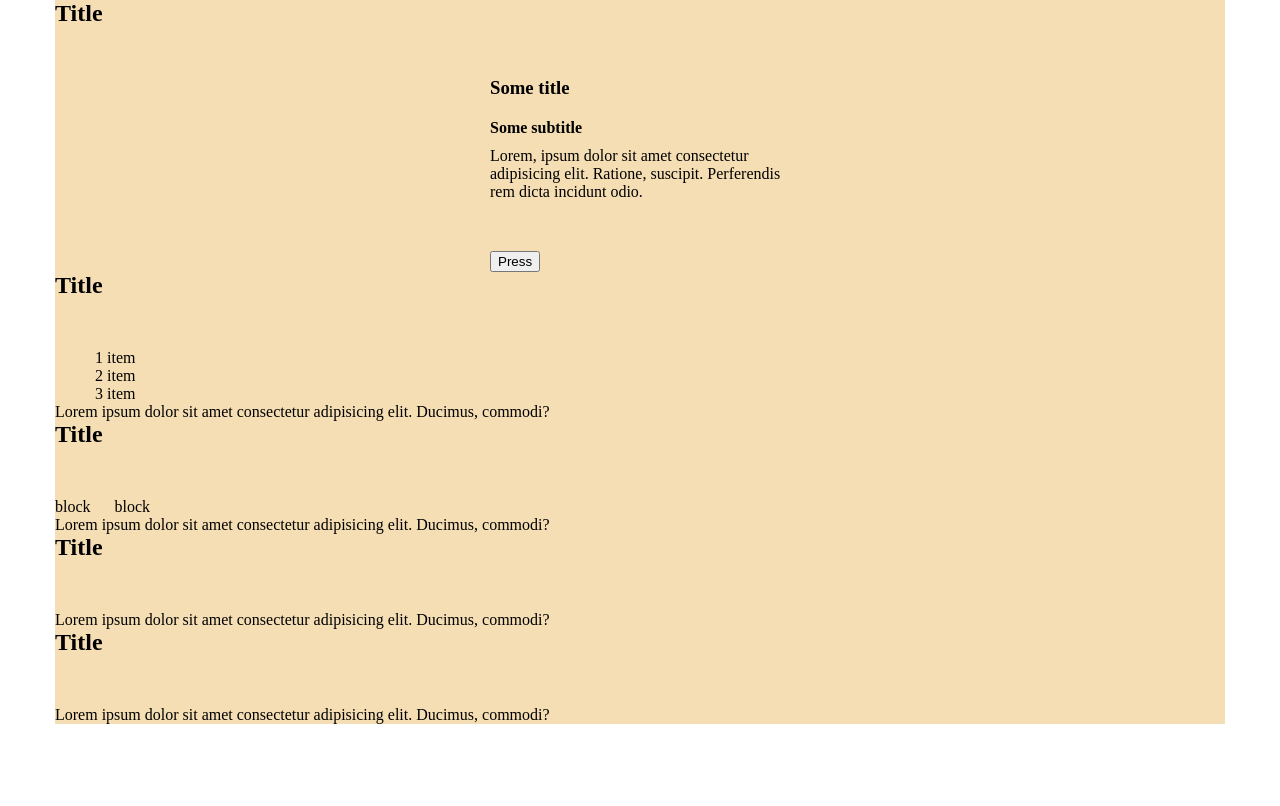
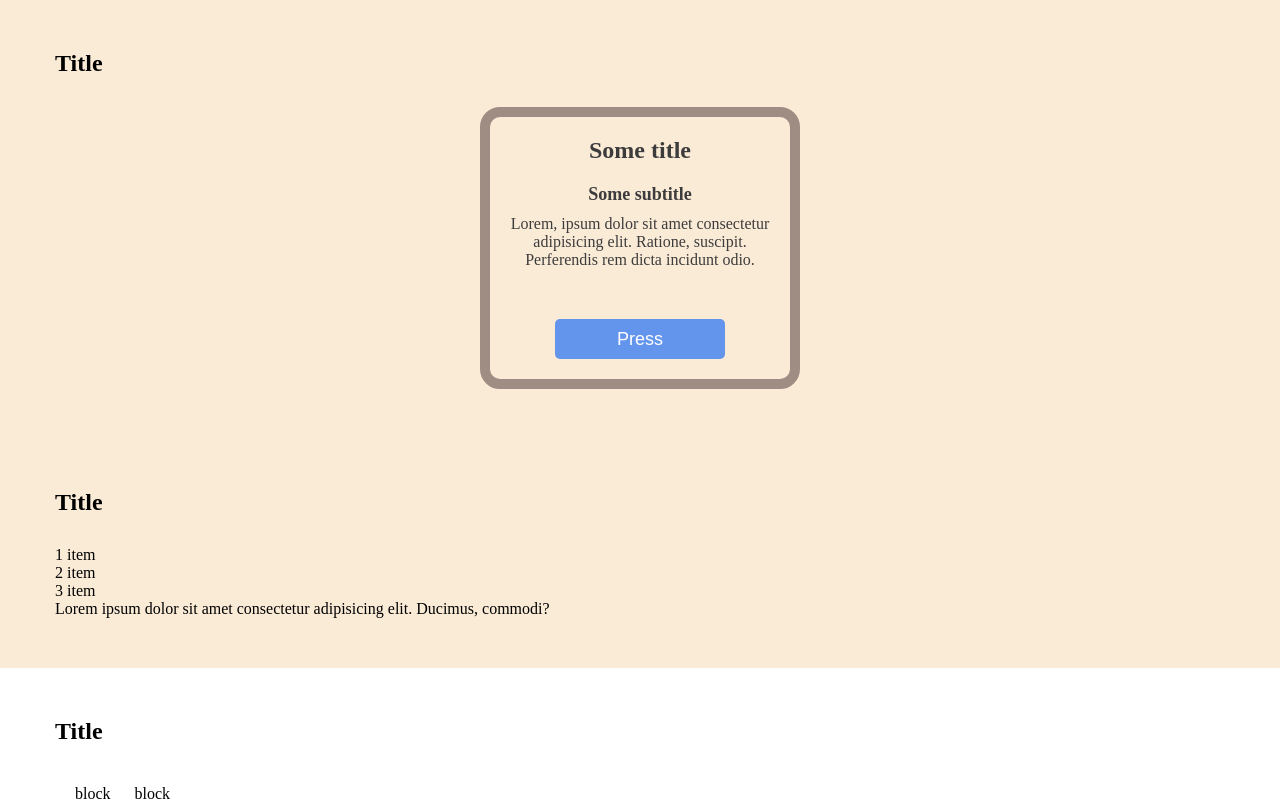
Before and after one commit to DenisMetechko/lesson-2, a plain HTML site: page index.html in a window 1280 px wide. Shown: the top 806 px of the page. Drawn offline with Linux system fonts and the light colour scheme.

Commit message:
second part

```diff
--- a/css/index.css
+++ b/css/index.css
@@ -2,11 +2,17 @@
 
 * {
   margin: 0;
+  padding: 0;
   list-style: none;
 }
+section {
+  padding: 50px 0;
+  background-color: antiquewhite;
+}
+
 .container {
   max-width: 1170px;
-  background-color: wheat;
+  padding: 0 15px;
   margin: auto;
 }
 
@@ -34,3 +40,9 @@ input[type='range'] {
   height: 100px;
   background-color: rgb(145, 132, 132);
 } */
+.contact {
+  background-color: #fff;
+}
+.footer {
+  padding: 50px 0;
+}
--- a/css/landing.css
+++ b/css/landing.css
@@ -1,30 +1,70 @@
 .header {
+  padding: 50px 0;
+  background-color: antiquewhite;
 }
 .title {
-  margin-bottom: 50px;
+  /* padding-top: 50px; */
+  margin-bottom: 30px;
 }
 .header-card {
   width: 300px;
   /* margin-left: auto;
   margin-right: auto; */
   margin: auto;
+  border: 10px solid rgba(71, 48, 48, 0.5);
+  /* border: 10px solid rgba(71, 48, 48, 0.5);
+  border-top: 3px solid rgba(71, 48, 48, 0.5); */
+  /* border-radius: 50%; */
+  /* border-radius: 10px 0 10px 0; */
+  border-radius: 20px;
 }
 .header-card-content {
+  padding: 20px;
 }
 .header-card-title {
+  text-align: center;
+  font-size: 24px;
   margin-bottom: 20px;
+  color: rgb(61, 60, 60);
 }
 .header-card-subtitle {
+  text-align: center;
+  font-size: 18px;
   margin-bottom: 10px;
+  color: rgb(61, 60, 60);
 }
 .header-card-text {
+  color: rgb(61, 60, 60);
   margin-bottom: 50px;
+  /* width: 100px;
+  margin-left: auto; */
+}
+.header-card-text p {
+  text-align: center;
 }
 .header-card-btn {
+  margin: auto;
+  display: block;
+  border: 0;
+  background-color: cornflowerblue;
+  color: #fff;
+  font-size: 18px;
+  cursor: pointer;
+  width: 170px;
+  height: 40px;
+  /* padding: 7px 47px; */
+  border-radius: 5px;
 }
 .contact-block__1 {
   display: inline-block;
+  /* margin-top: 30px;
   margin-right: 20px;
+  margin-bottom: 50px;
+margin-left: 60px; */
+
+  margin: 30px 20px 50px 60px;
+  margin: 50px 80px;
+  margin: 10px 20px 40px;
 }
 .contact-block__2 {
   display: inline-block;
```
